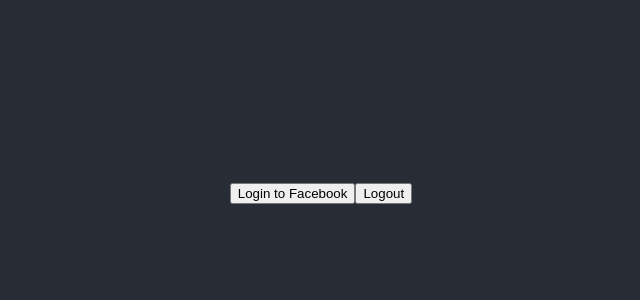
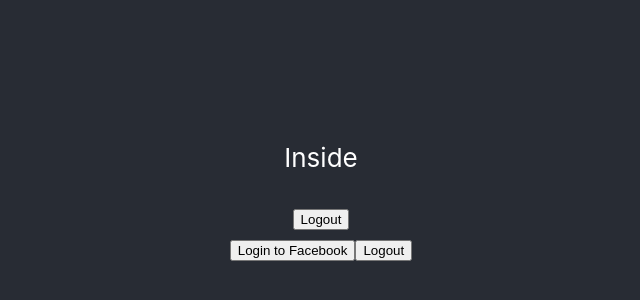
Before and after one commit to adam-kuhn/social-media-manager, a React (Create React App) app: page /#/main in a window 1280 px wide. Shown: the part 212-512 px from the top of the page, without its empty margins (319-959 px from the left). Built offline with nearby package versions, Linux system fonts and the light colour scheme.

Commit message:
create basic landing page view, and mainApp view when logged in

```diff
--- a/src/Layout/RouteLayout.jsx
+++ b/src/Layout/RouteLayout.jsx
@@ -1,9 +1,13 @@
 import React from 'react'
 import {Route} from'react-router-dom'
 import LandingPage from '../views/LandingPage/LandingPage'
+import AppMain from '../views/AppMain/AppMain'
 
 const RouteLayout = () => (
-  <Route exact path="/" component={LandingPage} />
+  <div>
+    <Route exact path="/" component={LandingPage} />
+    <Route exact path="/main" component={AppMain} />
+  </div>
 )
 
 export default RouteLayout
--- /dev/null
+++ b/src/views/AppMain/AppMain.jsx
@@ -0,0 +1,12 @@
+import React from 'react'
+// import FacebookAuth from '../../components/FacebookAuth/FacebookAuth'
+import FacebookLogout from '../../components/FacebookAuth/FacebookLogout/FacebookLogout'
+
+const AppMain = () => (
+  <div>
+    <p>Inside</p>
+    <FacebookLogout />
+  </div>
+)
+
+export default AppMain
--- a/src/views/LandingPage/LandingPage.jsx
+++ b/src/views/LandingPage/LandingPage.jsx
@@ -1,9 +1,11 @@
 import React from 'react'
+import FacebookLogin from '../../components/FacebookAuth/FacebookLogin/FacebookLogin'
 
-const LandingPage = () => {
-  return (
-    <p>Welcome to Social Media Manager</p>
+const LandingPage = () => (
+    <div>
+      <p>Welcome to Social Media Manager</p>
+      <FacebookLogin />
+    </div>
   )
-}
 
 export default LandingPage
```
